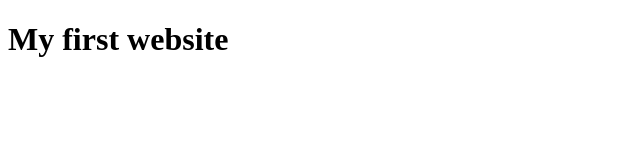
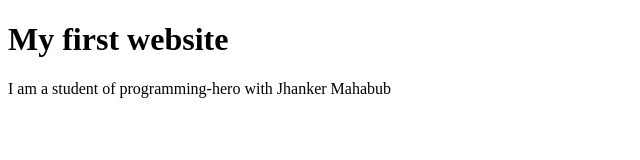
Before and after one commit to Shoyas/my-first-website, a plain HTML site: page index.html in a window 1280 px wide. Shown: the whole page, without its empty margins (0-640 px from the left). Drawn offline with Linux system fonts and the light colour scheme.

Commit message:
added me

```diff
--- a/index.html
+++ b/index.html
@@ -8,6 +8,8 @@
 <body>
     <h1>My first website</h1>
 
+    <p>I am a student of programming-hero with Jhanker Mahabub</p>
+
 
 
 </body>
```
